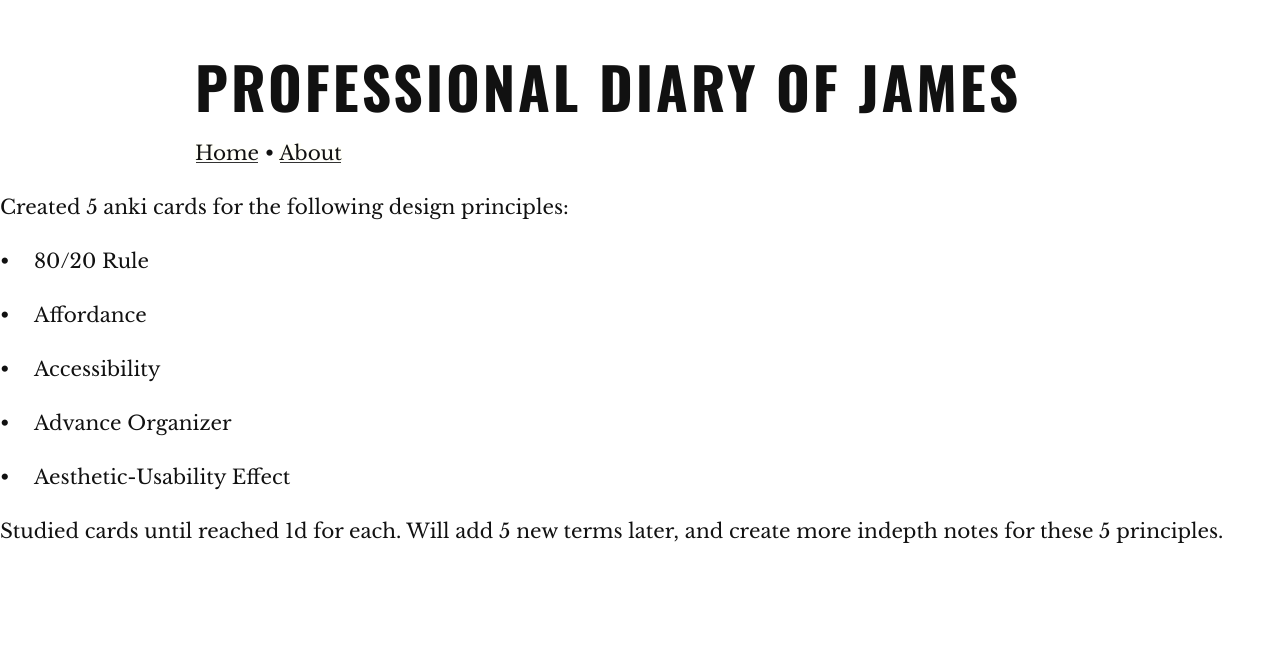
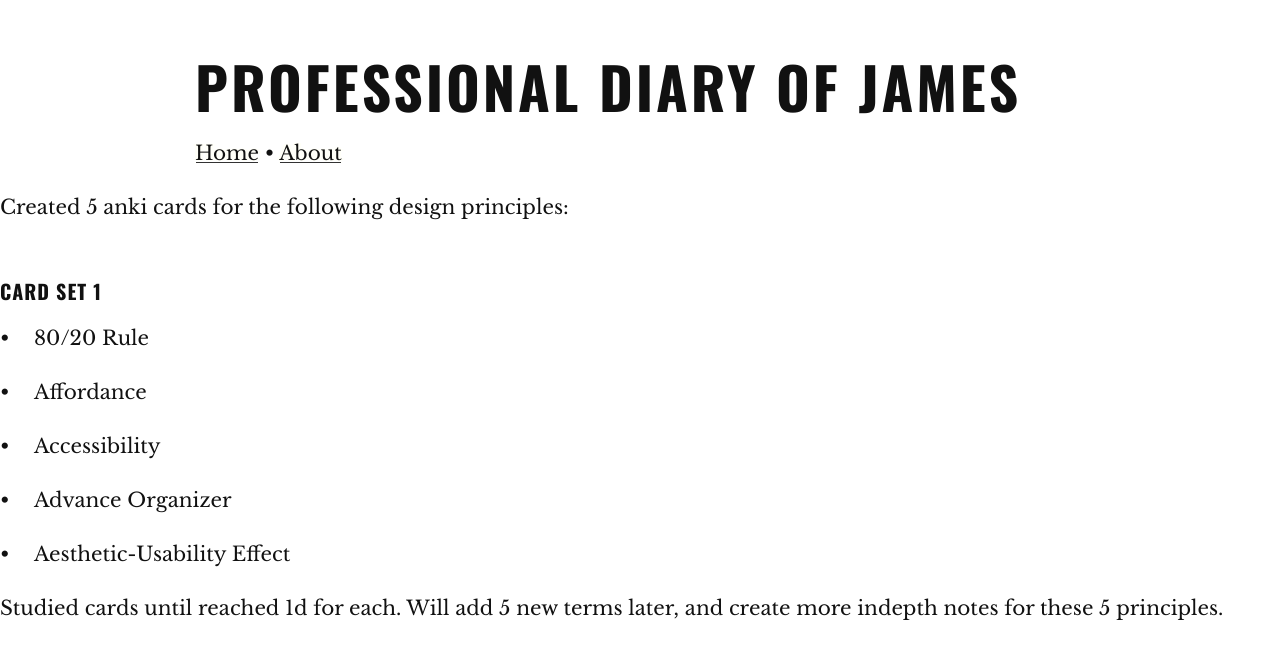
Before and after one commit to jpex/log, a Jekyll site: the page built from _posts/2017-10-10-2.md, in a window 1280 px wide. Shown: the top 659 px of the page. Built offline with Jekyll 4.4.1, drawn with Linux system fonts in a browser that asks for light colours.

Commit message:
Update 2017-10-10-2.md

```diff
--- a/_posts/2017-10-10-2.md
+++ b/_posts/2017-10-10-2.md
@@ -3,6 +3,8 @@ tags: upd
 ---
 
 Created 5 anki cards for the following design principles:
+
+### Card Set 1
 
 * 80/20 Rule
 
```
